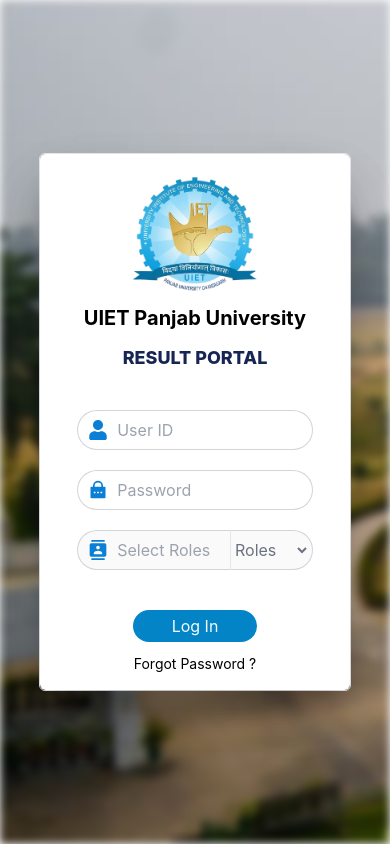
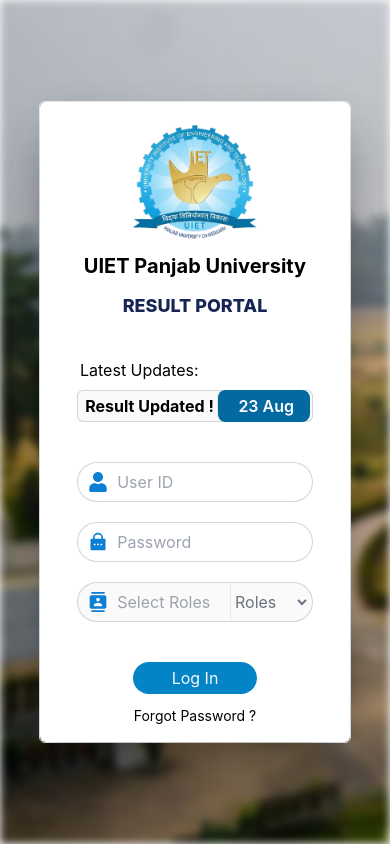
Before and after one commit to Gaurav-Codetek/result-po, a React (Create React App) app: page / in a window 390 px wide. Built offline with nearby package versions, Linux system fonts and the light colour scheme.

Commit message:
Tried to add notice on Mob resp

```diff
--- a/src/Components/Bg.js
+++ b/src/Components/Bg.js
@@ -1,7 +1,8 @@
 import React from 'react'
 import logo from './Images/UIET_logo.png'
 import FormSection from './FormSection';
-import {BsArrowRight} from 'react-icons/bs'
+import Notices from './Notices';
+import MobNotice from './MobNotice';
 
 function Bg() {
     return (
@@ -14,51 +15,11 @@
                     </div>
                     <div className="font-bold text-xl leading-10">UIET Panjab University</div>
                     <div className="font-extrabold text-lg mb-8 md:mb-0 lg:mb-5 lg:text-xl leading-10 text-blue-950">RESULT PORTAL</div>
+                    <MobNotice/>
                     <FormSection />
                 </div>
                 <div className="w-3/5 hidden md:block bg-slate-50/40 rounded-r-md flex-col items-center justify-center">
-                    <div className="">
-                        <p className="text-3xl mt-6"> Notices & Updates</p>
-                    </div>
-                    <div className="border-md border border-slate-950 mx-32 lg:mx-52 my-4"></div>
-                    <br />
-                    <div className="flex justify-center items-center mx-2 my-4">
-                        <div className="w-fit bg-sky-600/70 py-2 px-3 rounded-md text-white mx-10">
-                            <p className="txt-xl">23</p>
-                            <p className="txt-sm">aug</p>
-                        </div>
-                        <div className="w-4/5 text-left">
-                            <p className="font-semibold text-xl">Result update!</p>
-                            <p className="font-normal">2nd year results uploaded.</p>
-                        </div>
-                    </div>
-                    <br />
-                    <div className="flex justify-center items-center mx-2 my-4">
-                        <div className="w-fit bg-sky-600/70 py-2 px-3 rounded-md text-white mx-10">
-                            <p className="txt-xl">23</p>
-                            <p className="txt-sm">aug</p>
-                        </div>
-                        <div className="w-4/5 text-left">
-                            <p className="font-semibold text-xl">Result update!</p>
-                            <p className="font-normal">2nd year results uploaded.</p>
-                        </div>
-                    </div>
-                    <br />
-                    <div className="flex justify-center items-center mx-2 my-4">
-                        <div className="w-fit bg-sky-600/70 py-2 px-3 rounded-md text-white mx-10">
-                            <p className="txt-xl">23</p>
-                            <p className="txt-sm">aug</p>
-                        </div>
-                        <div className="w-4/5 text-left">
-                            <p className="font-semibold text-xl">Result update!</p>
-                            <p className="font-normal">2nd year results uploaded.</p>
-                        </div>
-                    </div>
-
-                    <div className="w-11/12 flex items-center justify-end">
-                        <p className="text-right cursor-pointer hover:underline mx-1">Previous</p>
-                        <BsArrowRight className="mt-1"/>
-                    </div>
+                    <Notices/>
                 </div>
             </div>
         </>
--- /dev/null
+++ b/src/Components/MobNotice.js
@@ -0,0 +1,22 @@
+import React from 'react'
+
+function MobNotice(){
+    return(
+        <>
+        <div className="sm:hidden mb-10">
+            <p className="text-left mx-10">Latest Updates:</p>
+                <div className="relative mt-2 flex justify-center rounded-md mb-5">
+                    <div className="pointer-events-none  inset-y-0 left-0 flex items-center w-0">
+                        {/* <span className="text-gray-500 sm:text-sm"></span>sadsda */}
+                    </div>
+                    <input type="text" name="price" id="price" disabled className="block w-76 rounded-md border-0 py-1 pl-2 pr-20 text-gray-900 ring-1 ring-inset ring-gray-300 placeholder:font-bold placeholder:text-black focus:outline-none focus:ring-inset focus:ring-sky-900 sm:text-sm sm:leading-6" placeholder="Result Updated !" />
+                    <div className="absolute inset-y-0 right-0 flex pl-5 mr-10 border-l items-center bg-sky-700 rounded-lg">
+                        <p className="text-white font-semibold mr-4">23 Aug</p>
+                    </div>
+                </div>
+            </div>
+        </>
+    );
+}
+
+export default MobNotice
--- /dev/null
+++ b/src/Components/Notices.js
@@ -0,0 +1,53 @@
+import React from 'react'
+import {BsArrowRight} from 'react-icons/bs'
+
+function Notices(){
+    return(
+        <>
+        <div className="">
+                        <p className="text-3xl mt-6"> Notices & Updates</p>
+                    </div>
+                    <div className="border-md border border-slate-950 mx-32 lg:mx-52 my-4"></div>
+                    <br />
+                    <div className="flex justify-center items-center mx-2 my-4">
+                        <div className="w-fit bg-sky-600/70 py-2 px-3 rounded-md text-white mx-10">
+                            <p className="txt-xl">23</p>
+                            <p className="txt-sm">aug</p>
+                        </div>
+                        <div className="w-4/5 text-left">
+                            <p className="font-semibold text-xl">Result update!</p>
+                            <p className="font-normal">2nd year results uploaded.</p>
+                        </div>
+                    </div>
+                    <br />
+                    <div className="flex justify-center items-center mx-2 my-4">
+                        <div className="w-fit bg-sky-600/70 py-2 px-3 rounded-md text-white mx-10">
+                            <p className="txt-xl">23</p>
+                            <p className="txt-sm">aug</p>
+                        </div>
+                        <div className="w-4/5 text-left">
+                            <p className="font-semibold text-xl">Result update!</p>
+                            <p className="font-normal">2nd year results uploaded.</p>
+                        </div>
+                    </div>
+                    <br />
+                    <div className="flex justify-center items-center mx-2 my-4">
+                        <div className="w-fit bg-sky-600/70 py-2 px-3 rounded-md text-white mx-10">
+                            <p className="txt-xl">23</p>
+                            <p className="txt-sm">aug</p>
+                        </div>
+                        <div className="w-4/5 text-left">
+                            <p className="font-semibold text-xl">Result update!</p>
+                            <p className="font-normal">2nd year results uploaded.</p>
+                        </div>
+                    </div>
+
+                    <div className="w-11/12 flex items-center justify-end">
+                        <p className="text-right cursor-pointer hover:underline mx-1">Previous</p>
+                        <BsArrowRight className="mt-1"/>
+                    </div>
+        </>
+    );
+}
+
+export default Notices
```
